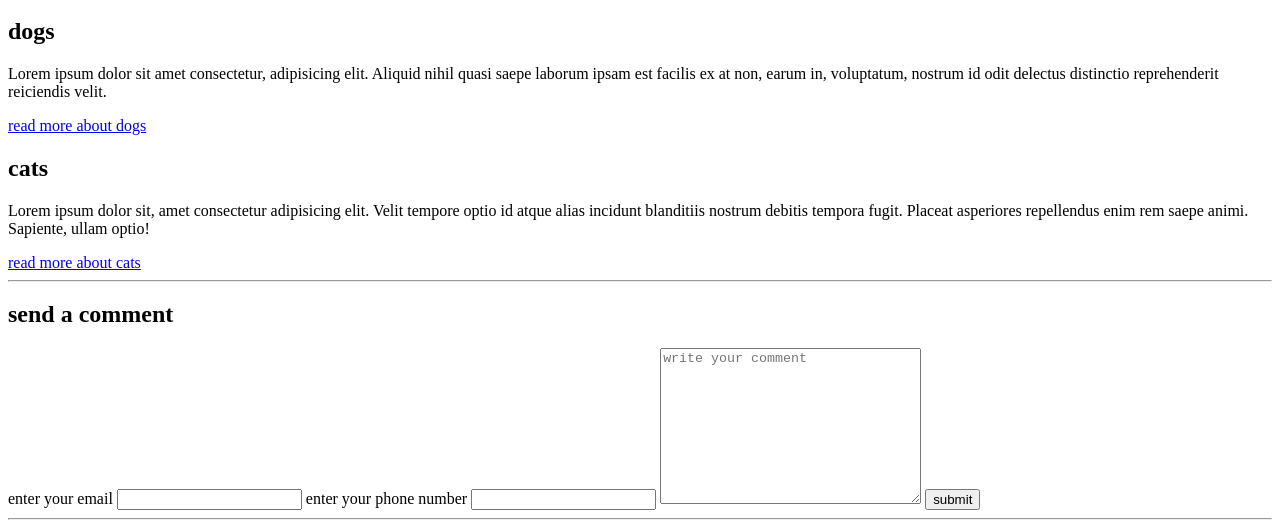
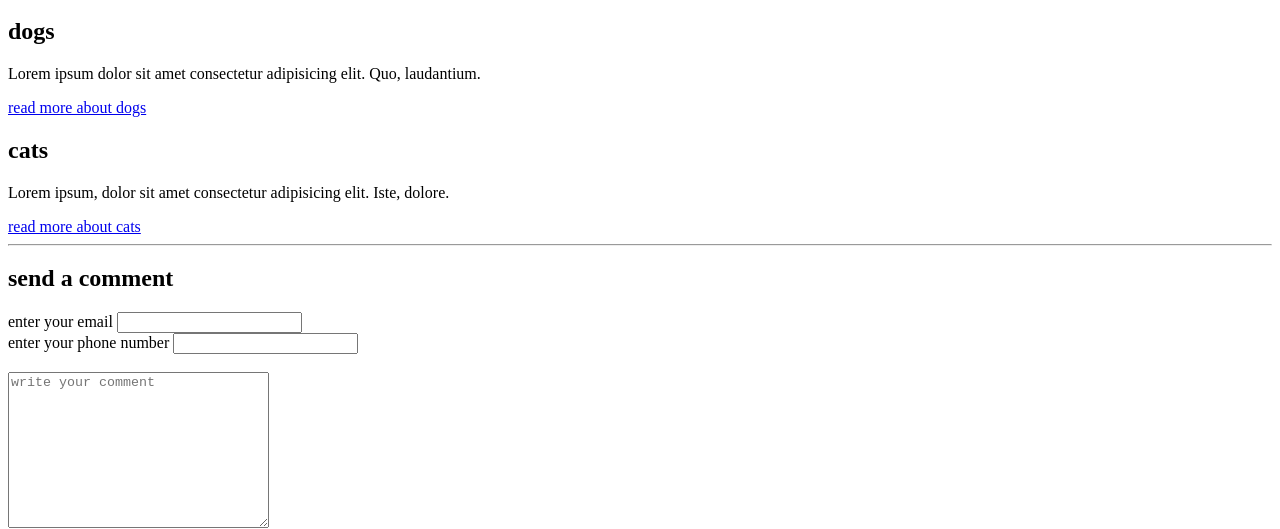
Before and after one commit to Abolfazl-Nayudi/class-quiz, a plain HTML site: page AminNik.html in a window 1280 px wide. Shown: the part 136-665 px from the top of the page. Drawn offline with Linux system fonts and the light colour scheme.

Commit message:
add some br

```diff
--- a/AminNik.html
+++ b/AminNik.html
@@ -23,17 +23,13 @@
         <section>
             <article>
                 <h2>dogs</h2>
-                <p>Lorem ipsum dolor sit amet consectetur, adipisicing elit. Aliquid nihil quasi saepe laborum ipsam est
-                    facilis ex at non, earum in, voluptatum, nostrum id odit delectus distinctio reprehenderit
-                    reiciendis velit.</p>
+                <p>Lorem ipsum dolor sit amet consectetur adipisicing elit. Quo, laudantium.</p>
                 <a href="#">read more about dogs</a>
             </article>
 
             <article>
                 <h2>cats</h2>
-                <p>Lorem ipsum dolor sit, amet consectetur adipisicing elit. Velit tempore optio id atque alias incidunt
-                    blanditiis nostrum debitis tempora fugit. Placeat asperiores repellendus enim rem saepe animi.
-                    Sapiente, ullam optio!</p>
+                <p>Lorem ipsum, dolor sit amet consectetur adipisicing elit. Iste, dolore.</p>
                 <a href="#">read more about cats</a>
             </article>
         </section>
@@ -42,15 +38,19 @@
             <h2>send a comment</h2>
             <label for="email">enter your email</label>
             <input type="email" id="email">
+            <br>
             <label for="phone">enter your phone number</label>
             <input type="number" id="phone">
+            <br><br>
             <textarea cols="30" rows="10" placeholder="write your comment"></textarea>
+            <br>
             <button>submit</button>
         </form>
         <hr>
         <footer>
             <h2>created by AMIIN</h2>
             <a href="index.html">back to home</a>
+            <br><br>
         </footer>
     </main>
 
```
